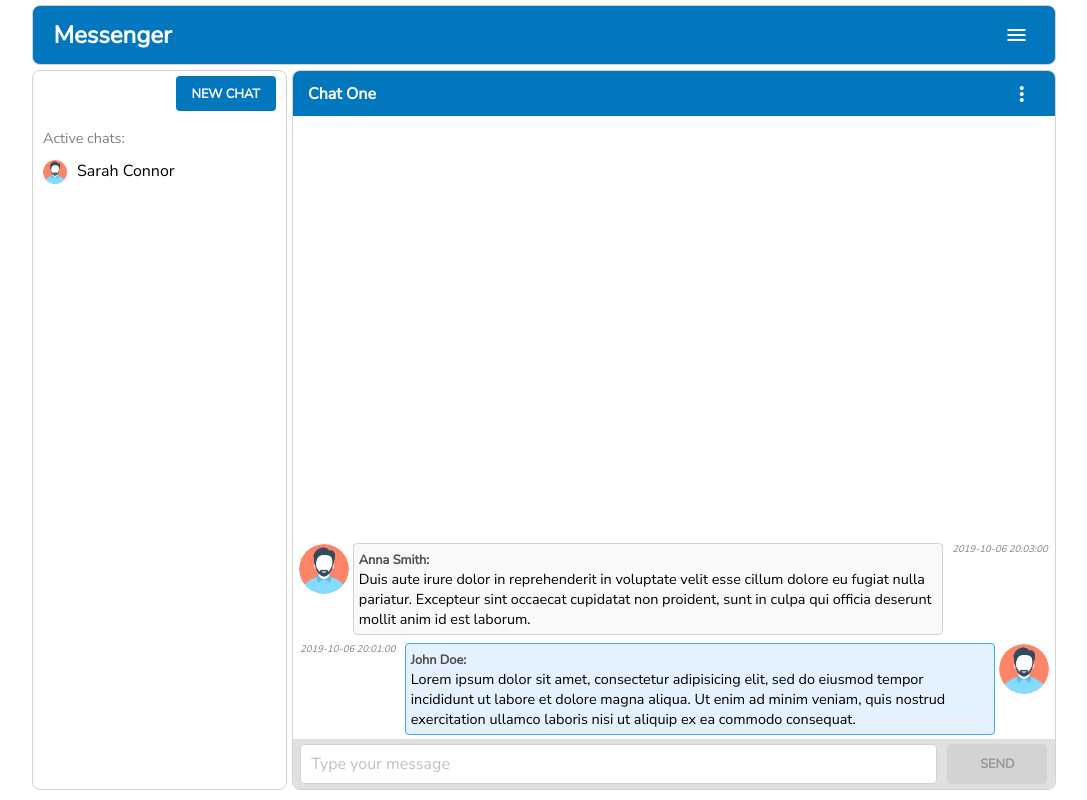
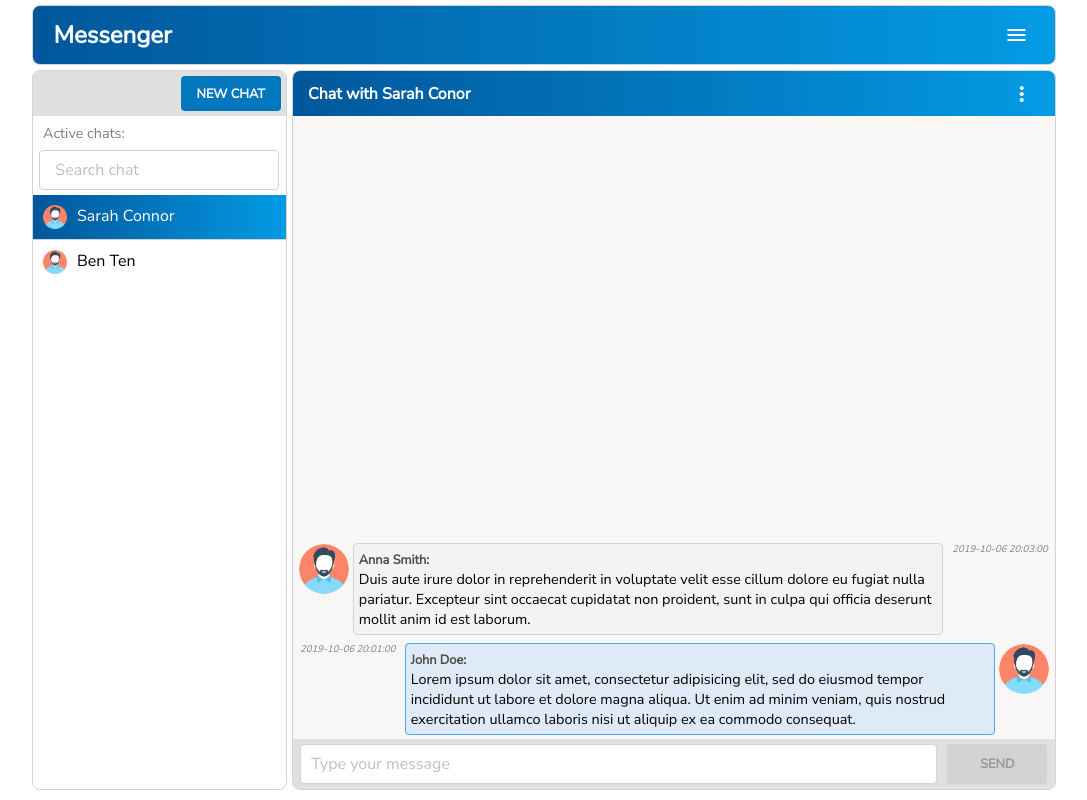
Before and after one commit to Assenti/messenger, a React (Create React App) app: page / in a window 1280 px wide. Shown: the whole page, without its empty margins (96-1183 px from the left). Built offline with nearby package versions, Linux system fonts and the light colour scheme; no server answers; sample sign-in values are in the browser's storage.

Commit message:
Select active chat from chats list, search chat from existing chats list implemented, handling new message adding in progress

```diff
--- a/src/App.js
+++ b/src/App.js
@@ -9,8 +9,7 @@ import { useSelector } from 'react-redux'
 
 /** Components */
 import AppHeader from './components/AppHeader'
-import Chats from './components/Chats'
-import ActiveChat from './components/ActiveChat'
+import Main from './components/Main'
 import Auth from './components/Auth'
 
 const App = () => {
@@ -26,10 +25,7 @@ const App = () => {
                         </Route>
                         <PrivateRoute path="/">
                             <AppHeader/>
-                            <div className="flex space-between full-width">
-                                <Chats/>
-                                <ActiveChat/>
-                            </div>
+                            <Main/>
                         </PrivateRoute>
                         <Route path="*">
                             <Redirect to="/"/>
--- a/src/components/ActiveChat.js
+++ b/src/components/ActiveChat.js
@@ -1,30 +1,18 @@
 import React from 'react'
-import { useSelector, useDispatch } from 'react-redux'
-import { NEW_MSG } from '../actions/types'
 import ActiveChatInput from './ActiveChatInput'
-import { socket } from '../socket'
 
-const ActiveChat = () => {
-    const messages = useSelector(state => state.chat.chatMessages)
-    const dispatch = useDispatch()
-
-    socket.on('addedNewMessage', (msgData) => {
-        dispatch({
-            type: NEW_MSG,
-            payload: msgData
-        })
-    })
+const ActiveChat = ({ chat }) => {
 
     return (
         <div className="active-chat">
             <div className="active-chat__toolbar">
-                <div className="active-chat__toolbar-title">Chat One</div>
+                <div className="active-chat__toolbar-title">{ chat.name }</div>
                 <div className="icon__btn">
-                        <i className="material-icons">more_vert</i>
+                    <i className="material-icons">more_vert</i>
                 </div>
             </div>
             <div className="chat-messages">
-                {messages.map( msg => {
+                {chat.messages.map( msg => {
                     return <div key={msg.id}
                         className={`chat-message__container ${msg.receiver ? 'receiver': ''}`}>
                         {msg.sender ? <div className="chat-message__date">{msg.createdAt}</div> : ''}
--- a/src/components/ChatItem.js
+++ b/src/components/ChatItem.js
@@ -1,13 +1,48 @@
-import React from 'react'
+import React, { useState } from 'react'
 import mockIcon from '../img/man.png'
 
-const ChatItem = ({ listTitle, items }) => {
+const ChatItem = ({ activeChat, listTitle, items, onItemClick }) => {
+    const [search, setSearch] = useState('')
+
+    /** Something like computed property in Vue */
+    const filteredItems = (items) => {
+        if (search) {
+            return items.filter(user => {
+                return user.firstname.toLowerCase().includes(search.toLowerCase()) ||
+                    user.lastname.toLowerCase().includes(search.toLowerCase()) ||
+                    user.email.toLowerCase().includes(search.toLowerCase()) ||
+                    user.phone.toLowerCase().includes(search.toLowerCase())
+            })
+        } else {
+            return items
+        }
+    }
+
+    const handleKeyDown = (e) => {
+        if (e.keyCode === 27) {
+            setSearch('')
+        }
+    }
+
+    const handleClick = (user) => {
+        onItemClick(user)
+    }
+
     return(
         <div>
             {listTitle ? <div className="chats__toolbar-subtitle">{listTitle}:</div> : ''}
+            {listTitle === 'Active chats' ?
+                <div className="chats__new-chat-field-v">
+                    <input placeholder="Search chat"
+                        value={search}
+                        onKeyDown={handleKeyDown}
+                        onChange={e => setSearch(e.target.value)}/>
+                </div> : ''}
             <div>
-                {items.map((user, index) => {
-                    return <div className="chats__chat" key={index}>
+                {filteredItems(items).map((user, index) => {
+                    console.log(activeChat)
+                    return <div className={activeChat.name.includes(user.firstname) ? 'chats__chat chosen' : 'chats__chat'}
+                        key={index} onClick={(e) => handleClick(user)}>
                         <div className="chats__chat-item">
                             <div className="flex">
                                 <img className="chats__chat-icon" src={mockIcon} alt="avatar"/>
--- a/src/components/Chats.js
+++ b/src/components/Chats.js
@@ -3,22 +3,12 @@ import { api, setToken } from '../api'
 import { useSelector } from 'react-redux'
 import ChatItem from './ChatItem'
 
-const Chats = () => {
+const Chats = ({ activeChat, onChooseChat }) => {
     const [search, setSearch] = useState('')
     const [searchedUsers, setSearchedUsers] = useState([])
     const searchInput = React.createRef()
     const token = useSelector(state => state.auth.user.token)
     const chats = useSelector(state => state.chat.chats)
-
-    /** Something like computed property in Vue */
-    // const filteredChats = (chats) => {
-    //     return chats.filter(chat => {
-    //         return chat.firstname.toLowerCase().includes(search.toLowerCase()) ||
-    //             chat.lastname.toLowerCase().includes(search.toLowerCase()) ||
-    //             chat.email.toLowerCase().includes(search.toLowerCase()) ||
-    //             chat.phone.toLowerCase().includes(search.toLowerCase())
-    //     })
-    // }
 
     const toggleSearchField = (e) => {
         if (e) e.preventDefault()
@@ -33,6 +23,7 @@ const Chats = () => {
             if (search) {
                 setSearch('')
             } else if (!search) {
+                searchInput.current.blur()
                 toggleSearchField()
             }
         }
@@ -47,7 +38,7 @@ const Chats = () => {
         setTimeout(() => searchUser(), 700)
     }
 
-    async function searchUser() {
+    const searchUser = async () => {
         if (search) {
             try {
                 setToken(token)
@@ -61,14 +52,18 @@ const Chats = () => {
         }
     }
 
+    const openChat = (user) => {
+        onChooseChat(user)
+    }
+
     return (
       <div className="chats">
         <div className="chats__toolbar">
-            <div></div>
-            <button className="btn primary"
+            <div className="flex justify-end">
+                <button className="btn primary"
                 onClick={toggleSearchField}>new chat</button>
-        </div>
-        <div className="chats__body">
+            </div>
+
             <div className="chats__new-chat-field" id="search-field">
                 <input placeholder="Search person"
                     ref={searchInput}
@@ -77,8 +72,17 @@ const Chats = () => {
                     onKeyDown={handleKeyDown}
                     onChange={searchContact}/>
             </div>
-            {searchedUsers.length === 0 ? <ChatItem listTitle="Active chats" items={chats} /> : ''}
-            <ChatItem listTitle={searchedUsers.length > 0 ? 'Possible users' : ''} items={searchedUsers} />
+        </div>
+        <div className="chats__body">
+            {searchedUsers.length === 0 ? <ChatItem
+                activeChat={activeChat}
+                onItemClick={openChat}
+                listTitle="Active chats"
+                items={chats} /> : ''}
+            <ChatItem onItemClick={openChat}
+                activeChat={activeChat}
+                listTitle={searchedUsers.length > 0 ? 'Possible users' : ''}
+                items={searchedUsers} />
         </div>
       </div>
     )
--- /dev/null
+++ b/src/components/Main.js
@@ -0,0 +1,29 @@
+import React, { useState } from 'react'
+import { useSelector } from 'react-redux'
+import Chats from './Chats'
+import ActiveChat from './ActiveChat'
+
+const Main = () => {
+    const _messages = useSelector(state => state.chat.chatMessages)
+
+    const [activeChat, setActiveChat] = useState({
+        name: `Chat with Sarah Conor`,
+        messages: _messages
+    })
+
+    const assignActiveChat = (chat) => {
+        setActiveChat({
+            name: `Chat with ${chat.firstname} ${chat.lastname}`,
+            messages: _messages
+        })
+    }
+
+    return(
+        <div className="flex space-between full-width">
+            <Chats activeChat={activeChat} onChooseChat={assignActiveChat}/>
+            <ActiveChat chat={activeChat}/>
+        </div>
+    )
+}
+
+export default Main
--- a/src/reducers/chatReducer.js
+++ b/src/reducers/chatReducer.js
@@ -1,4 +1,4 @@
-import { NEW_MSG, NEW_CHAT } from '../actions/types'
+import { NEW_MSG } from '../actions/types'
 import mockAvatar from '../img/man.png'
 
 const initialState = {
@@ -9,6 +9,16 @@ const initialState = {
         phone:"7077110119",
         firstname:"Sarah",
         lastname:"Connor",
+        avatar:"",
+        status:"Hey there! I am using Messenger"
+    },
+    {
+        _id: "5da9e41fcb171d2e185dc111",
+        createdAt:"2019-10-18T16:11:11.662Z",
+        email:"asseke@list.ru",
+        phone:"7077110119",
+        firstname:"Ben",
+        lastname:"Ten",
         avatar:"",
         status:"Hey there! I am using Messenger"
     }],
@@ -25,18 +35,19 @@ const initialState = {
 
 export default (state = initialState, action) => {
     switch (action.type) {
-        case NEW_CHAT:
-            let newChatsString = JSON.stringify(state.chats)
-            let newChats = JSON.parse(newChatsString)
-            newChats.unshift(action.payload)
-            return {
-                ...state,
-                chatMessages: newChats
-            }
+        // case NEW_CHAT:
+        //     let newChatsString = JSON.stringify(state.chats)
+        //     let newChats = JSON.parse(newChatsString)
+        //     newChats.unshift(action.payload)
+        //     return {
+        //         ...state,
+        //         chatMessages: newChats
+        //     }
         case NEW_MSG:
             let newMsgsString = JSON.stringify(state.chatMessages)
             let newMsgs = JSON.parse(newMsgsString)
             newMsgs.unshift(action.payload)
+            console.log(newMsgs)
             return {
                 ...state,
                 chatMessages: newMsgs
--- a/src/styles/_active-chat.scss
+++ b/src/styles/_active-chat.scss
@@ -8,10 +8,12 @@
     height: calc(100vh - 80px);
     width: 75%;
     min-width: 250px;
+    background-color: rgba(#ece5dd, .3);
 }
 
 .active-chat__toolbar {
     background-color: $primary;
+    background: linear-gradient(90deg, rgba(#01579B,1) 0%, rgba($primary,1) 50%, rgba(3,155,229,1) 100%);
     color: #fff;
     height: 45px;
     width: 100%;
--- a/src/styles/_app-header.scss
+++ b/src/styles/_app-header.scss
@@ -11,6 +11,7 @@
     border-radius: 8px;
     padding: 0.2% 2%;
     background-color: $primary;
+    background: linear-gradient(90deg, rgba(#01579B,1) 0%, rgba($primary,1) 50%, rgba(3,155,229,1) 100%);
     color: #fff;
     position: relative;
 }
--- a/src/styles/_chats.scss
+++ b/src/styles/_chats.scss
@@ -6,20 +6,14 @@
     height: calc(100vh - 80px);
     width: 25%;
     min-width: 250px;
+    overflow: hidden;
 }
 
 .chats__toolbar {
-    display: flex;
-    align-items: center;
-    justify-content: space-between;
-    padding: 5px 10px;
-    margin-bottom: 10px;
-}
-
-.chats__toolbar-title {
-    font-size: .9rem;
-    color: gray;
-    user-select: none;
+    padding: 5px;
+    margin-bottom: 5px;
+    min-height: 45px;
+    background-color: $secondary;
 }
 
 .chats__toolbar-subtitle {
@@ -29,12 +23,10 @@
     padding: 2px 10px;
 }
 
-.chats__toolbar-controls {
-
-}
-
 .chats__body {
     width: 100%;
+    max-height: calc(100% - 50px);
+    overflow-y: auto;
 }
 
 .chats__chat {
@@ -51,7 +43,7 @@
 
     &:hover {
         background-color: rgba($secondary, .3);
-        transition: all .1s ease;
+        transition: all .3s ease;
         cursor: pointer;
 
         .chats__chat-arrow {
@@ -60,7 +52,7 @@
     }
 
     &.chosen {
-        background-color: $primary;
+        background: linear-gradient(90deg, rgba(#01579B,1) 0%, rgba($primary,1) 50%, rgba(3,155,229,1) 100%);
         color: #fff;
     }
 }
@@ -85,7 +77,8 @@
     margin-right: 10px;
 }
 
-.chats__new-chat-field {
+.chats__new-chat-field,
+.chats__new-chat-field-v {
     width: 100%;
     height: 40px;
     display: none;
@@ -97,7 +90,7 @@
         border: 1px solid lightgray;
         border-radius: 4px;
         padding: 10px 15px;
-        width: 95%;
+        width: 100%;
         height: 100%;
         font-size: 1rem;
 
@@ -110,3 +103,11 @@
         }
     }
 }
+
+.chats__new-chat-field-v {
+    display: flex !important;
+
+    & > input {
+        width: 95% !important;
+    }
+}
```
Also changed, not shown: src/actions/chatActions.js (+17 -1 lines).
